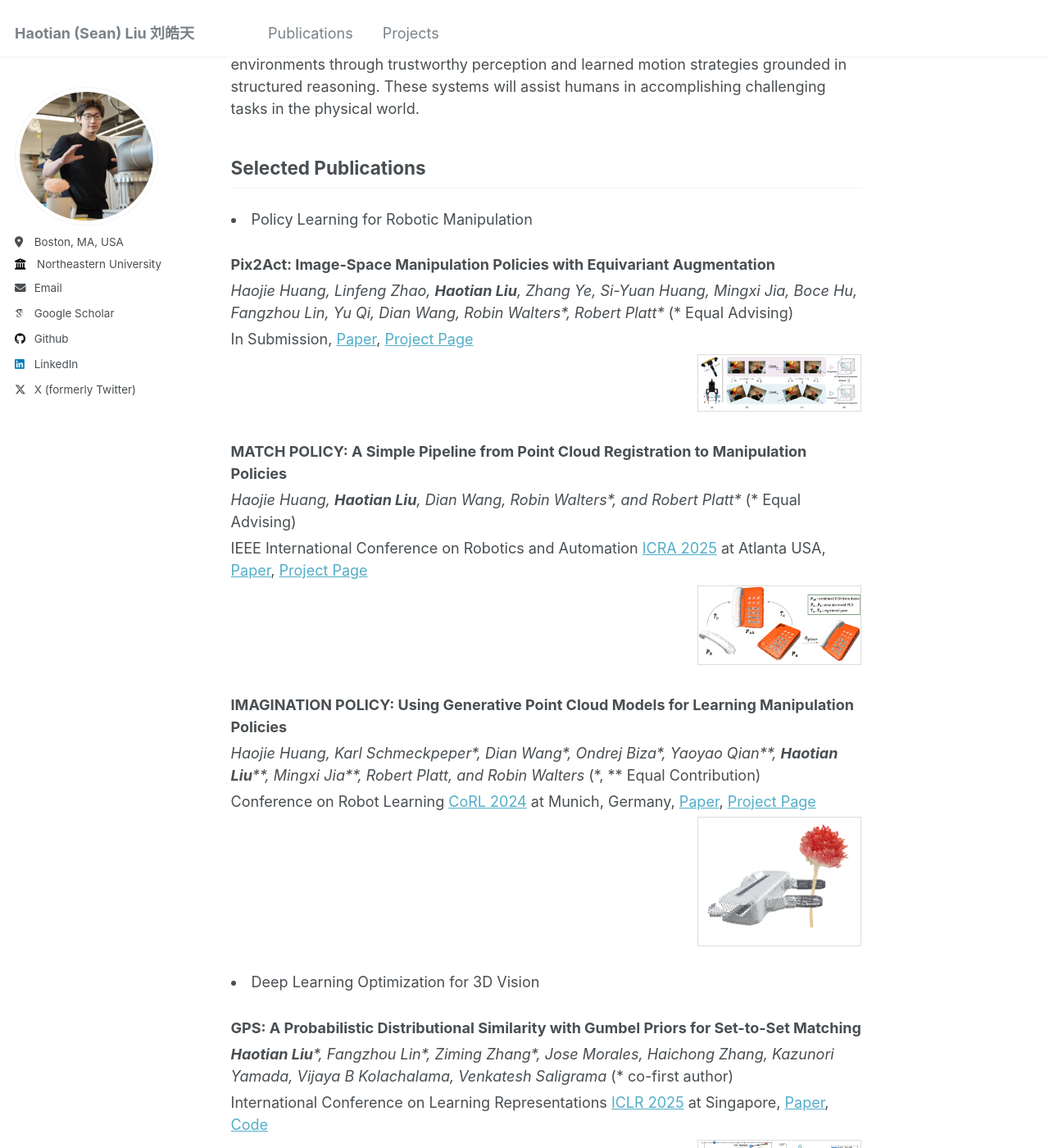
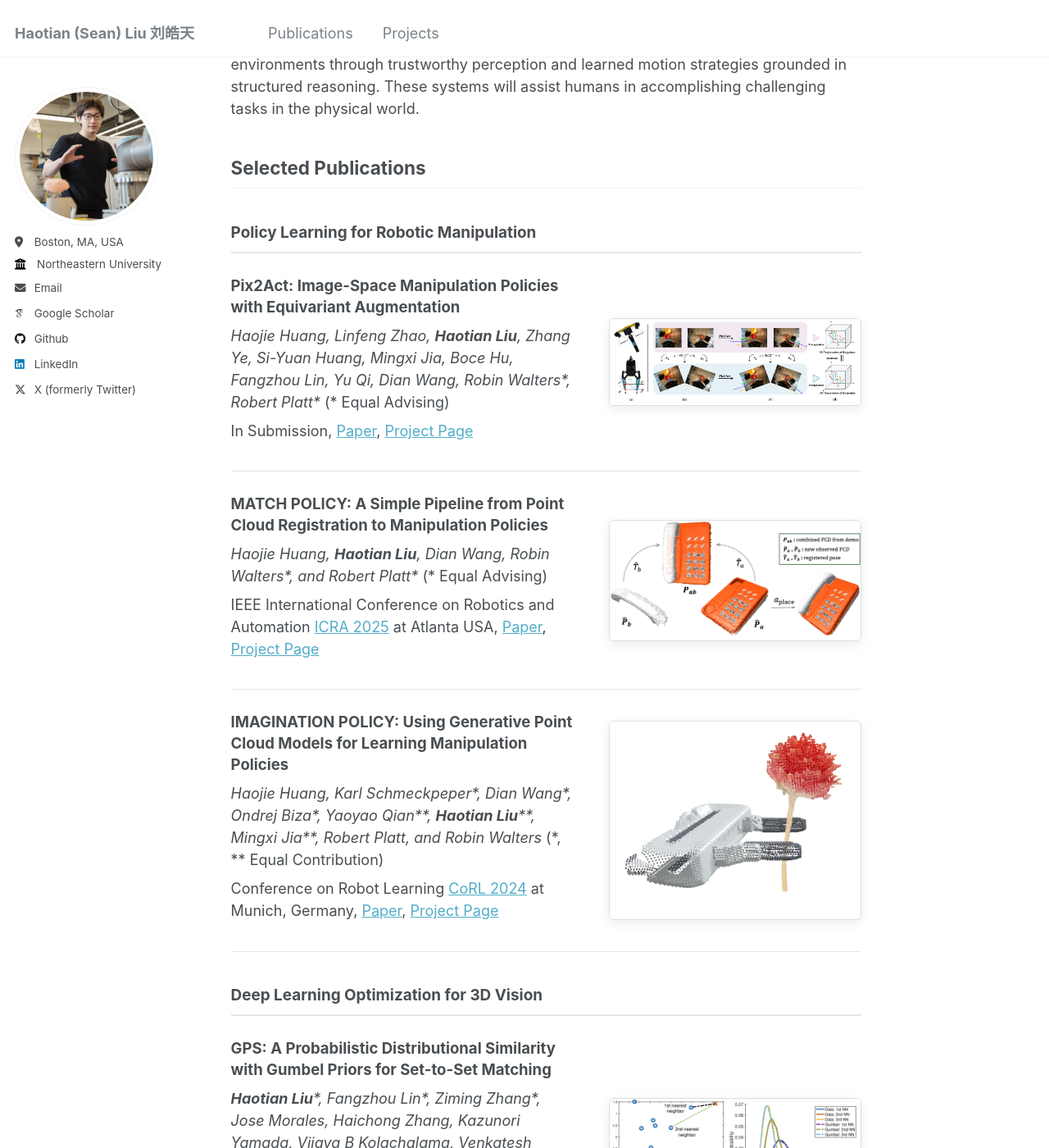
Before and after one commit to seanliu7081/seanliu7081.github.io, a Jekyll site: the page built from _pages/about.md, in a window 1280 px wide and 1400 px high, scrolled down 641 px. Shown: the whole window at 82% size. Built offline with Jekyll 4.4.1, drawn with Linux system fonts in a browser that asks for light colours; some web fonts are replaced.

Commit message:
Improve About page publication layout

```diff
--- a/_pages/about.md
+++ b/_pages/about.md
@@ -21,43 +21,64 @@ My long-term research goal is to build automation systems that can adapt reliabl
 ## Selected Publications
 
 <div class="selected-publications">
-  <p><li>Policy Learning for Robotic Manipulation</li></p>
-  <div class="publication">
-    <p><strong>Pix2Act: Image-Space Manipulation Policies with Equivariant Augmentation</strong></p>
-    <p><i>Haojie Huang, Linfeng Zhao, <strong>Haotian Liu</strong>, Zhang Ye, Si-Yuan Huang, Mingxi Jia, Boce Hu, Fangzhou Lin, Yu Qi, Dian Wang, Robin Walters*, Robert Platt*</i> (* Equal Advising)</p>
-    <p>In Submission, <a href="https://arxiv.org/abs/2607.11167">Paper</a>, <a href="https://haojhuang.github.io/pix2act_page/">Project Page</a></p>
-    <img src="images/pix2act.png" alt="Pix2Act" style="max-width: 200px; float: right; margin-left: 20px;">
-  </div>
+  <h3 class="publication-category">Policy Learning for Robotic Manipulation</h3>
 
-  <div class="publication">
-    <p><strong>MATCH POLICY: A Simple Pipeline from Point Cloud Registration to Manipulation Policies</strong></p>
-    <p><i>Haojie Huang, <strong>Haotian Liu</strong>, Dian Wang, Robin Walters*, and Robert Platt*</i> (* Equal Advising)</p>
-    <p>IEEE International Conference on Robotics and Automation <a href="https://2025.ieee-icra.org/">ICRA 2025</a> at Atlanta USA, <a href="https://www.arxiv.org/abs/2409.15517">Paper</a>, <a href="https://haojhuang.github.io/match_page/">Project Page</a></p>
-    <img src="images/match_policy.png" alt="Match Policy" style="max-width: 200px; float: right; margin-left: 20px;">
-  </div>
+  <article class="publication">
+    <div class="publication__info">
+      <h4 class="publication__title">Pix2Act: Image-Space Manipulation Policies with Equivariant Augmentation</h4>
+      <p><i>Haojie Huang, Linfeng Zhao, <strong>Haotian Liu</strong>, Zhang Ye, Si-Yuan Huang, Mingxi Jia, Boce Hu, Fangzhou Lin, Yu Qi, Dian Wang, Robin Walters*, Robert Platt*</i> (* Equal Advising)</p>
+      <p>In Submission, <a href="https://arxiv.org/abs/2607.11167">Paper</a>, <a href="https://haojhuang.github.io/pix2act_page/">Project Page</a></p>
+    </div>
+    <figure class="publication__media">
+      <img src="{{ '/images/pix2act.png' | relative_url }}" alt="Dual-camera robot-gripper pipeline showing equivariant image augmentations yielding the same triangulated 3D keypoint trajectory" width="2262" height="778" loading="lazy" decoding="async">
+    </figure>
+  </article>
 
-  <div class="publication">
-    <p><strong>IMAGINATION POLICY: Using Generative Point Cloud Models for Learning Manipulation Policies</strong></p>
-    <p><i>Haojie Huang, Karl Schmeckpeper*, Dian Wang*, Ondrej Biza*, Yaoyao Qian**, <strong>Haotian Liu</strong>**, Mingxi Jia**, Robert Platt, and Robin Walters</i> (*, ** Equal Contribution)</p>
-    <p>Conference on Robot Learning <a href="https://www.corl.org/">CoRL 2024</a> at Munich, Germany, <a href="https://arxiv.org/abs/2406.11740">Paper</a>, <a href="https://haojhuang.github.io/imagine_page/">Project Page</a></p>
-    <img src="images/imgPolicy.png" alt="Imagination Policy" style="max-width: 200px; float: right; margin-left: 20px;">
-  </div>
+  <article class="publication">
+    <div class="publication__info">
+      <h4 class="publication__title">MATCH POLICY: A Simple Pipeline from Point Cloud Registration to Manipulation Policies</h4>
+      <p><i>Haojie Huang, <strong>Haotian Liu</strong>, Dian Wang, Robin Walters*, and Robert Platt*</i> (* Equal Advising)</p>
+      <p>IEEE International Conference on Robotics and Automation <a href="https://2025.ieee-icra.org/">ICRA 2025</a> at Atlanta USA, <a href="https://www.arxiv.org/abs/2409.15517">Paper</a>, <a href="https://haojhuang.github.io/match_page/">Project Page</a></p>
+    </div>
+    <figure class="publication__media">
+      <img src="{{ '/images/match_policy.png' | relative_url }}" alt="Point-cloud registration aligns demonstrated and observed objects to produce a placement action" width="632" height="303" loading="lazy" decoding="async">
+    </figure>
+  </article>
 
-  <p><li>Deep Learning Optimization for 3D Vision</li></p>
+  <article class="publication">
+    <div class="publication__info">
+      <h4 class="publication__title">IMAGINATION POLICY: Using Generative Point Cloud Models for Learning Manipulation Policies</h4>
+      <p><i>Haojie Huang, Karl Schmeckpeper*, Dian Wang*, Ondrej Biza*, Yaoyao Qian**, <strong>Haotian Liu</strong>**, Mingxi Jia**, Robert Platt, and Robin Walters</i> (*, ** Equal Contribution)</p>
+      <p>Conference on Robot Learning <a href="https://www.corl.org/">CoRL 2024</a> at Munich, Germany, <a href="https://arxiv.org/abs/2406.11740">Paper</a>, <a href="https://haojhuang.github.io/imagine_page/">Project Page</a></p>
+    </div>
+    <figure class="publication__media">
+      <img src="{{ '/images/imgPolicy.png' | relative_url }}" alt="Generated point cloud of a robot gripper approaching a red flower by its stem" width="902" height="712" loading="lazy" decoding="async">
+    </figure>
+  </article>
 
-   <div class="publication">
-    <p><strong>GPS: A Probabilistic Distributional Similarity with Gumbel Priors for Set-to-Set Matching</strong></p>
-    <p><i><strong>Haotian Liu</strong>*, Fangzhou Lin*, Ziming Zhang*, Jose Morales, Haichong Zhang, Kazunori Yamada, Vijaya B Kolachalama, Venkatesh Saligrama</i> (* co-first author)</p>
-    <p>International Conference on Learning Representations <a href="https://iclr.cc/">ICLR 2025</a> at Singapore, <a href="https://openreview.net/pdf?id=U0SijGsCHJ">Paper</a>, <a href="https://github.com/Zhang-VISLab/ICLR2025-GPS.git">Code</a></p>
-    <img src="images/gps.png" alt="GPS" style="max-width: 200px; float: right; margin-left: 20px;">
-  </div>
+  <h3 class="publication-category">Deep Learning Optimization for 3D Vision</h3>
 
-  <div class="publication">
-    <p><strong>Loss Distillation via Gradient Matching for Point Cloud Completion with Weighted Chamfer Distance</strong></p>
-    <p><i><strong>Haotian Liu</strong>*, Fangzhou Lin*, Haoying Zhou*, Songlin Hou*, Kazunori Yamada, Gregory S. Fischer, Yanhua Li, Haichong K. Zhang, and Ziming Zhang</i> (* co-first author)</p>
-    <p>IEEE/RSJ International Conference on Intelligent Robots and Systems <a href="https://iros2024-abudhabi.org/">IROS 2024</a> at Abu Dhabi UAE, <strong>Oral Presentation</strong>, <a href="https://arxiv.org/abs/2409.06171">Paper</a>, <a href="https://github.com/seanliu7081/LossDistillationWeightedCD_IROS24.git">Code</a>, <a href="https://drive.google.com/file/d/1BoKFYu1weEQomJB_u7ATCbDfiqRkEywd/view?usp=sharing">Presentation</a></p>
-    <img src="images/lossDistill.png" alt="Loss Distillation" style="max-width: 200px; float: right; margin-left: 20px;">
-  </div>
+  <article class="publication">
+    <div class="publication__info">
+      <h4 class="publication__title">GPS: A Probabilistic Distributional Similarity with Gumbel Priors for Set-to-Set Matching</h4>
+      <p><i><strong>Haotian Liu</strong>*, Fangzhou Lin*, Ziming Zhang*, Jose Morales, Haichong Zhang, Kazunori Yamada, Vijaya B Kolachalama, Venkatesh Saligrama</i> (* co-first author)</p>
+      <p>International Conference on Learning Representations <a href="https://iclr.cc/">ICLR 2025</a> at Singapore, <a href="https://openreview.net/pdf?id=U0SijGsCHJ">Paper</a>, <a href="https://github.com/Zhang-VISLab/ICLR2025-GPS.git">Code</a></p>
+    </div>
+    <figure class="publication__media">
+      <img src="{{ '/images/gps.png' | relative_url }}" alt="Nearest-neighbor example alongside fitted Gumbel probability distributions over negative log distance" width="690" height="268" loading="lazy" decoding="async">
+    </figure>
+  </article>
+
+  <article class="publication">
+    <div class="publication__info">
+      <h4 class="publication__title">Loss Distillation via Gradient Matching for Point Cloud Completion with Weighted Chamfer Distance</h4>
+      <p><i><strong>Haotian Liu</strong>*, Fangzhou Lin*, Haoying Zhou*, Songlin Hou*, Kazunori Yamada, Gregory S. Fischer, Yanhua Li, Haichong K. Zhang, and Ziming Zhang</i> (* co-first author)</p>
+      <p>IEEE/RSJ International Conference on Intelligent Robots and Systems <a href="https://iros2024-abudhabi.org/">IROS 2024</a> at Abu Dhabi UAE, <strong>Oral Presentation</strong>, <a href="https://arxiv.org/abs/2409.06171">Paper</a>, <a href="https://github.com/seanliu7081/LossDistillationWeightedCD_IROS24.git">Code</a>, <a href="https://drive.google.com/file/d/1BoKFYu1weEQomJB_u7ATCbDfiqRkEywd/view?usp=sharing">Presentation</a></p>
+    </div>
+    <figure class="publication__media">
+      <img src="{{ '/images/lossDistill.png' | relative_url }}" alt="Comparison of scaled gradient-weight curves versus Euclidean distance for HyperCD and reference distributions" width="398" height="323" loading="lazy" decoding="async">
+    </figure>
+  </article>
 
 </div>
 
@@ -66,19 +87,59 @@ Reviewer of: NeurIPS, ICLR, AISTATS, ICML
 
 <style>
   .selected-publications {
-    margin-top: 20px;
+    margin-top: 1.5rem;
+  }
+  .publication-category {
+    margin: 2.25rem 0 0;
+    padding-bottom: 0.55rem;
+    border-bottom: 2px solid #e6e6e6;
+    font-size: 1.05em;
+    line-height: 1.4;
   }
   .publication {
-    margin-bottom: 30px;
-    overflow: hidden;
+    display: grid;
+    grid-template-columns: minmax(0, 1fr) minmax(280px, 40%);
+    gap: clamp(1.25rem, 3vw, 2.25rem);
+    align-items: center;
+    padding: 1.5rem 0;
+    border-bottom: 1px solid #e6e6e6;
   }
-  .publication h4 {
-    margin-bottom: 5px;
+  .publication__info {
+    min-width: 0;
   }
   .publication p {
-    margin: 5px 0;
+    margin: 0.45rem 0;
+  }
+  .publication__title {
+    margin: 0 0 0.45rem;
+    font-size: 1.03em;
+    line-height: 1.4;
+  }
+  .publication__media {
+    width: 100%;
+    margin: 0;
+    justify-self: end;
   }
   .publication img {
-    border: 1px solid #ddd;
+    display: block;
+    width: 100%;
+    max-width: none;
+    height: auto;
+    margin: 0;
+    float: none;
+    border: 1px solid #dedede;
+    border-radius: 6px;
+    background: #fff;
+    box-shadow: 0 4px 14px rgba(0, 0, 0, 0.08);
+  }
+  @media (max-width: 760px) {
+    .publication {
+      grid-template-columns: 1fr;
+      gap: 1rem;
+    }
+    .publication__media {
+      max-width: 36rem;
+      justify-self: center;
+    }
   }
 </style>
```
